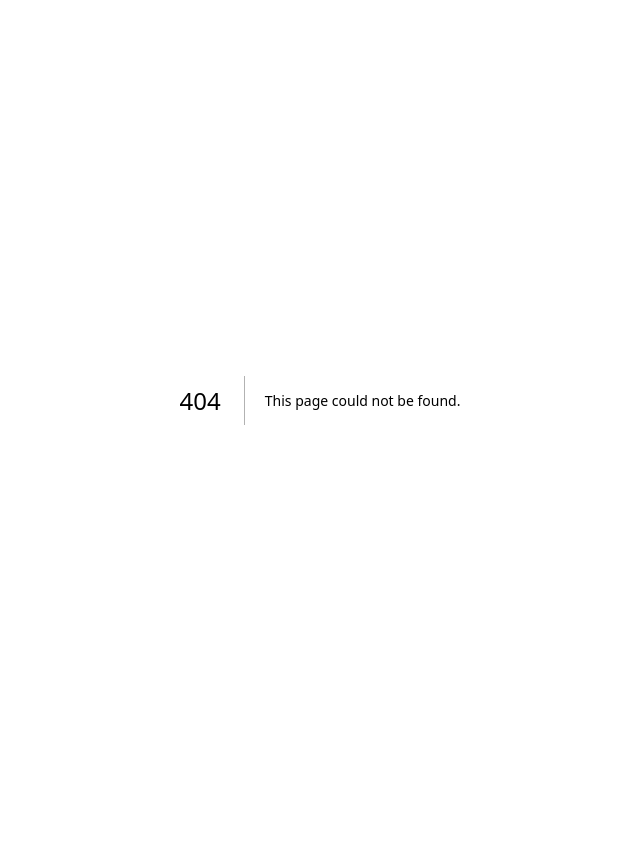
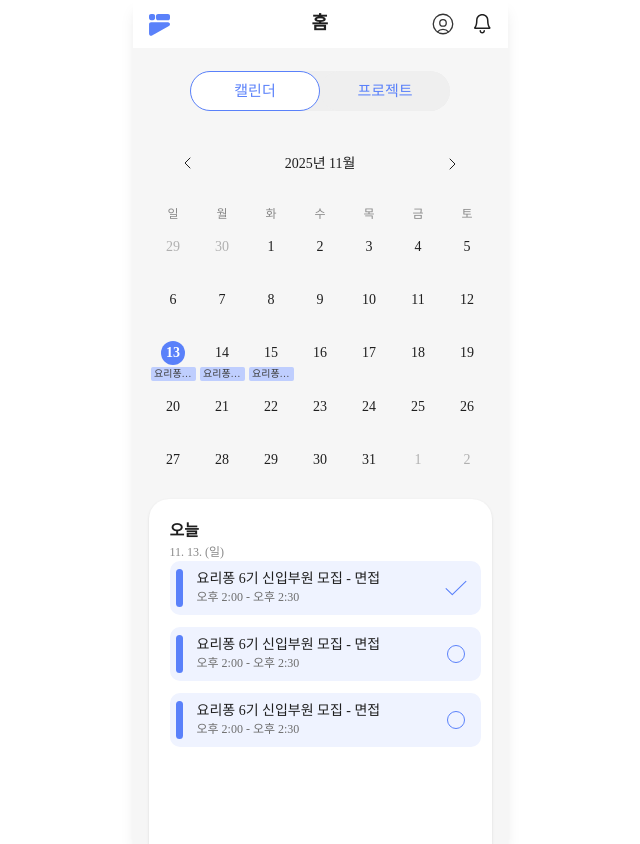
Before and after one commit to Konkuk-KUIT/CAMPUSFORM-Web, a Next.js app: page /home in a window 1280 px wide. Before the commit this address had no page. Shown: the whole page, without its empty margins (320-960 px from the left). Before the commit the page ends 800 px from the top, so only its background shows below. Built offline with nearby package versions, Linux system fonts and the light colour scheme.

Commit message:
[feat] 홈 화면 구현
캘린더, 프로젝트 페이지 병합하여 홈 구성

```diff
--- /dev/null
+++ b/src/app/home/page.tsx
@@ -0,0 +1,114 @@
+"use client";
+
+import { useState } from "react";
+import TopAppBar from "@/components/home/TopAppBar";
+import SegmentedControl from "@/components/SegmentedControl";
+import Calendar from "@/components/home/Calendar";
+import ScheduleList from "@/components/home/ScheduleList";
+import ProjectFilter from "@/components/home/ProjectFilter";
+import HomeOn from "@/components/home/HomeOn";
+import HomeOff from "@/components/home/HomeOff";
+import Image from "next/image";
+
+export default function HomePage() {
+
+    const [currentTab, setCurrentTab] = useState("calendar");
+  const [isOnlyRecruiting, setIsOnlyRecruiting] = useState(false);
+
+  const [schedules] = useState([
+    {
+      title: "요리퐁 6기 신입부원 모집 - 면접",
+      timeRange: "오후 2:00 - 오후 2:30",
+      isChecked: true,
+    },
+    {
+      title: "요리퐁 6기 신입부원 모집 - 면접",
+      timeRange: "오후 2:00 - 오후 2:30",
+      isChecked: false,
+    },
+    {
+      title: "요리퐁 6기 신입부원 모집 - 면접",
+      timeRange: "오후 2:00 - 오후 2:30",
+      isChecked: false,
+    },
+  ]);
+
+  const projects = [
+    {
+      title: "요리퐁 6기 신입부원 모집",
+      status: "모집 중",
+      dateRange: "20.00.00 ~ 20.00.00",
+      applicantCount: 5,
+    },
+    {
+      title: "KUIT 5기 신입부원 모집",
+      status: "모집 완료",
+      dateRange: "20.00.00 ~ 20.00.00",
+      applicantCount: 12,
+    },
+  ];
+
+  return (
+    <main className="min-h-screen flex justify-center bg-white font-['Pretendard']">
+
+      <div className="relative w-[375px] bg-gray-50 min-h-screen shadow-lg flex flex-col overflow-x-hidden overflow-y-auto">
+
+        <div className="sticky top-0 z-50 bg-white">
+          <TopAppBar />
+        </div>
+
+        <div className="pt-[55px] flex-1 flex flex-col">
+
+          <section className="mt-4 mb-4 flex justify-center px-5 shrink-0">
+            <SegmentedControl onTabChange={(tab) => setCurrentTab(tab)} />
+          </section>
+
+          {currentTab === "calendar" ? (
+            <div className="flex flex-col animate-in fade-in duration-200">
+              <section className="flex justify-center shrink-0">
+                <Calendar />
+              </section>
+              <ScheduleList schedules={schedules} />
+            </div>
+          ) : (
+            <div className="flex flex-col animate-in fade-in duration-200">
+              <ProjectFilter
+                isOnlyRecruiting={isOnlyRecruiting}
+                onChange={setIsOnlyRecruiting}
+              />
+
+              <section className="mt-7 flex flex-col items-center gap-3 pb-5 w-full px-4">
+                {projects
+                  .filter(p => !isOnlyRecruiting || p.status === "모집 중")
+                  .map((project, index) => (
+                    <div key={index} className="w-full flex justify-center">
+                      {project.status === "모집 중" ? (
+                        <HomeOn {...project} />
+                      ) : (
+                        <HomeOff {...project} />
+                      )}
+                    </div>
+                  ))}
+              </section>
+              <div className="flex justify-center w-full">
+                <button
+                    className="flex items-center justify-center active:scale-95 transition-transform"
+                    onClick={() => console.log("추가 버튼 클릭")}
+                >
+                    <Image
+                    src="/icons/plus-blue.svg"
+                    alt="add"
+                    width={65}
+                    height={65}
+                    className="drop-shadow-lg"
+                    />
+                </button>
+                </div>
+            </div>
+          )}
+        </div>
+
+      </div>
+    </main>
+  );
+}
--- a/src/app/home/project/page.tsx
+++ b/src/app/home/project/page.tsx
@@ -67,6 +67,7 @@ export default function HomePage() {
                   ))}
               </section>
         </div>
+
       </div>
     </main>
   );
--- a/src/components/SegmentedControl.tsx
+++ b/src/components/SegmentedControl.tsx
@@ -1,4 +1,3 @@
-// Updated filename to PascalCase
 'use client';
 
 import { useState } from 'react';
@@ -6,17 +5,34 @@ import BtnRound from '@/components/BtnRound';
 
 type View = 'calendar' | 'project';
 
-export default function SegmentedControl() {
+interface SegmentedControlProps {
+  onTabChange?: (tab: View) => void;
+}
+
+export default function SegmentedControl({ onTabChange }: SegmentedControlProps) {
   const [view, setView] = useState<View>('calendar');
+
+  const handleTabClick = (nextView: View) => {
+    setView(nextView);
+    onTabChange?.(nextView);
+  };
 
   return (
     <div>
       <div className="inline-flex bg-gray-100 rounded-full">
-        <BtnRound size="lg" variant={view === 'calendar' ? 'outline' : 'subtle'} onClick={() => setView('calendar')}>
+        <BtnRound
+          size="lg"
+          variant={view === 'calendar' ? 'outline' : 'subtle'}
+          onClick={() => handleTabClick('calendar')}
+        >
           캘린더
         </BtnRound>
 
-        <BtnRound size="lg" variant={view === 'project' ? 'outline' : 'subtle'} onClick={() => setView('project')}>
+        <BtnRound
+          size="lg"
+          variant={view === 'project' ? 'outline' : 'subtle'}
+          onClick={() => handleTabClick('project')}
+        >
           프로젝트
         </BtnRound>
       </div>
```
Also changed, not shown: public/icons/plus-blue.svg (added).
